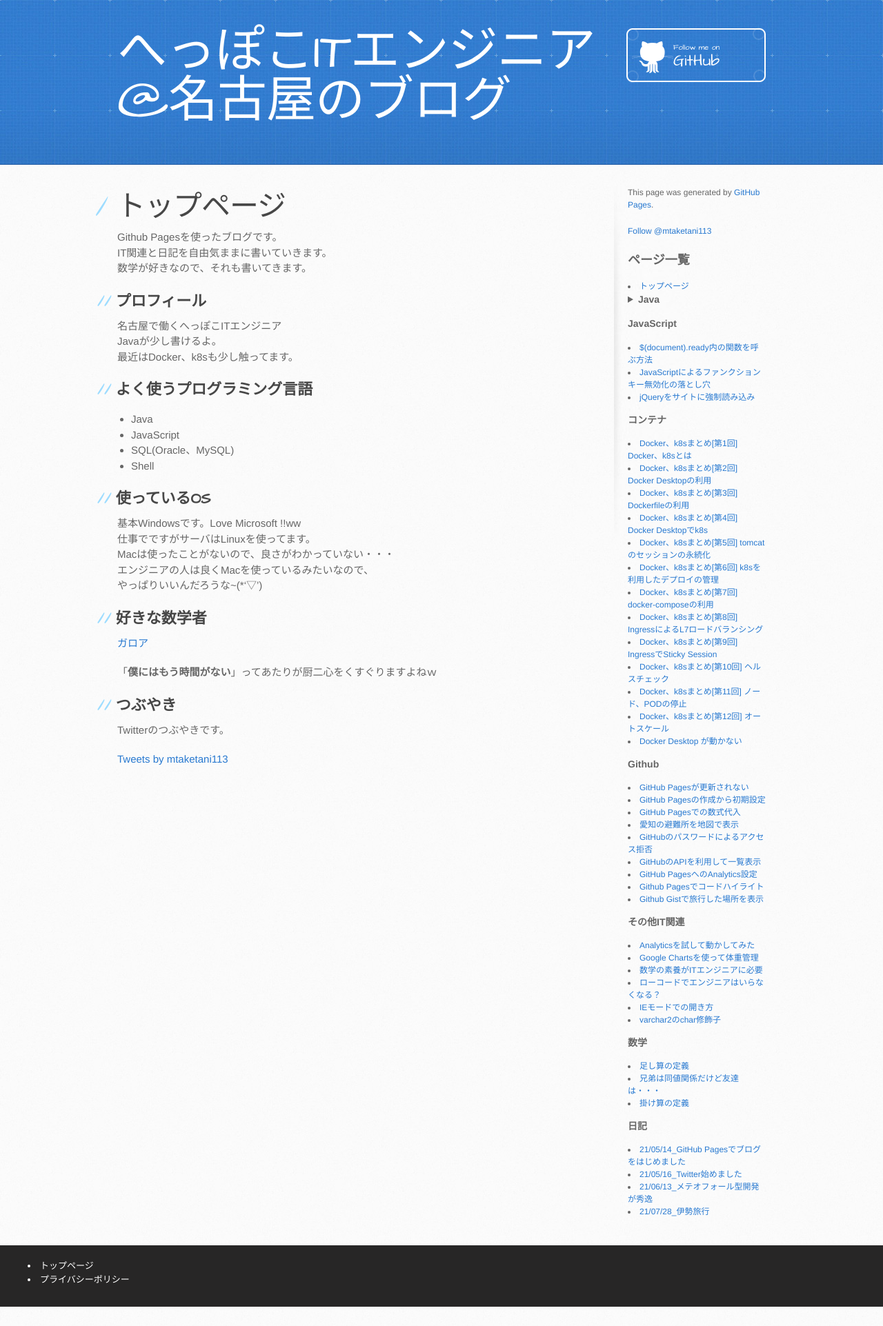
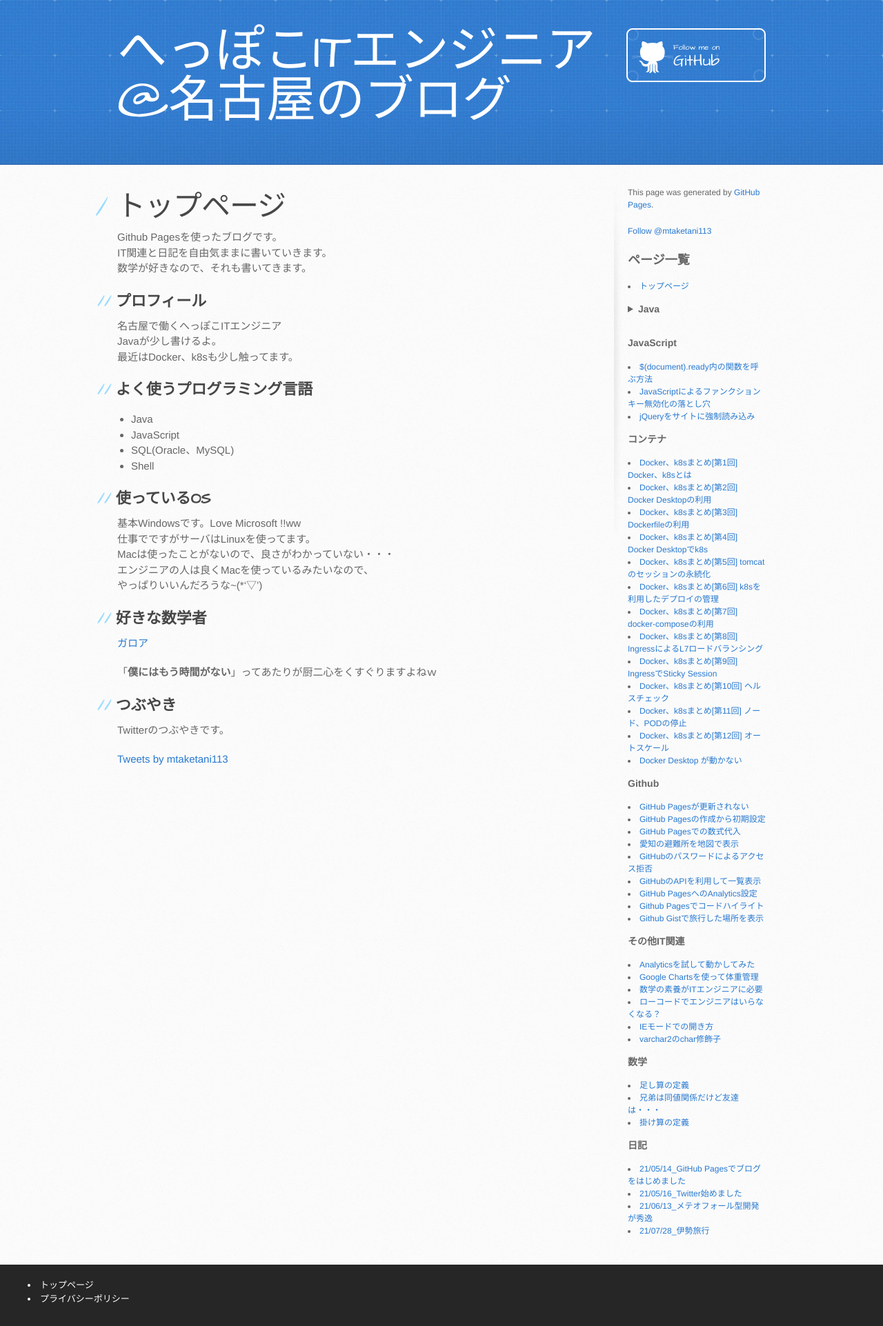
Before and after one commit to mtaketani113/mtaketani113.github.io, a Jekyll site: the page built from index.md, in a window 1280 px wide. Shown: the whole page at 69% size. Built offline with Jekyll 4.4.1, drawn with Linux system fonts in a browser that asks for light colours; comment, search, counter and statistics services are not loaded; the repository's description, which GitHub fills in, is left out; before the commit the page ends 1895 px from its top, so only the background shows below that.

Commit message:
CSS修正

```diff
--- a/_sass/jekyll-theme-architect.scss
+++ b/_sass/jekyll-theme-architect.scss
@@ -91,6 +91,10 @@ aside#sidebar p.repo-owner a {
 aside#sidebar summary {
   cursor: pointer;
   font-size: 1.17em;
+  margin-block-start: 1em;
+  margin-block-end: 1em;
+  margin-inline-start: 0px;
+  margin-inline-end: 0px;
   font-weight: bold;
 }
 
```
